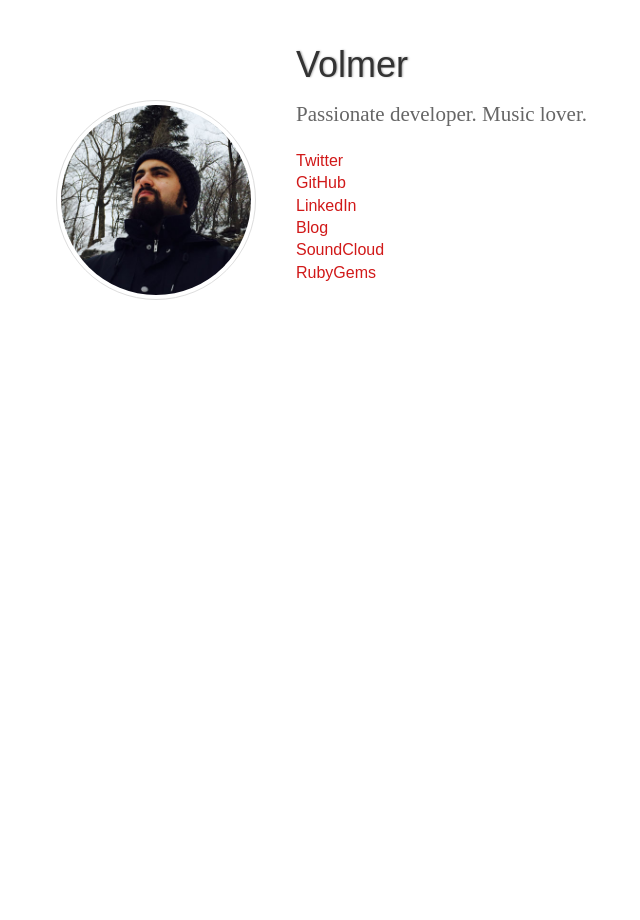
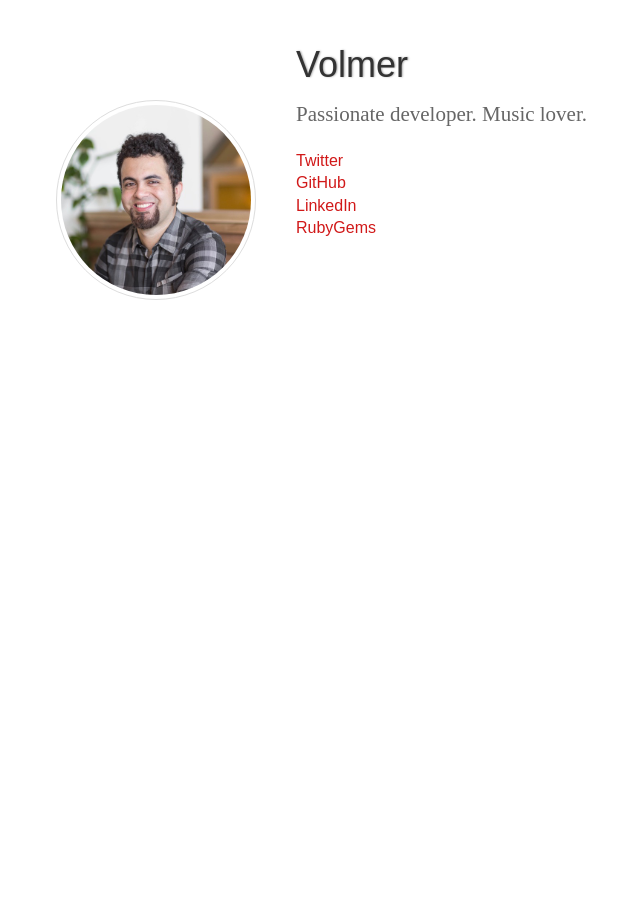
Before and after one commit to volmer/volmerius, a Jekyll site: the page built from index.html, in a window 1280 px wide. Shown: the whole page, without its empty margins (284-924 px from the left). Built offline with Jekyll 4.4.1, drawn with Linux system fonts in a browser that asks for light colours; some web fonts are replaced.

Commit message:
Update links and photo

```diff
--- a/index.html
+++ b/index.html
@@ -5,7 +5,7 @@ layout: default
 <div itemscope itemtype="http://schema.org/Person">
   <h1 itemprop="name">Volmer</h1>
 
-  <img src="/images/volmer-winter.jpg" class="img-thumbnail" itemprop="image">
+  <img src="/images/volmer.jpg" class="img-thumbnail" itemprop="image">
 
   <div class="col">
     <p class="lead" itemprop="description">
@@ -26,14 +26,6 @@ layout: default
       </li>
 
       <li>
-        <a href="http://blog.volmerius.com" target="_blank" itemprop="url">Blog</a>
-      </li>
-
-      <li>
-        <a href="http://soundcloud.com/volmer" target="_blank" itemprop="url">SoundCloud</a>
-      </li>
-
-      <li>
         <a href="http://rubygems.org/profiles/volmer" target="_blank" itemprop="url">RubyGems</a>
       </li>
     </ul>
```
Also changed, not shown: Gemfile.lock, images/volmer-winter.jpg (deleted), images/volmer.jpg (added).
